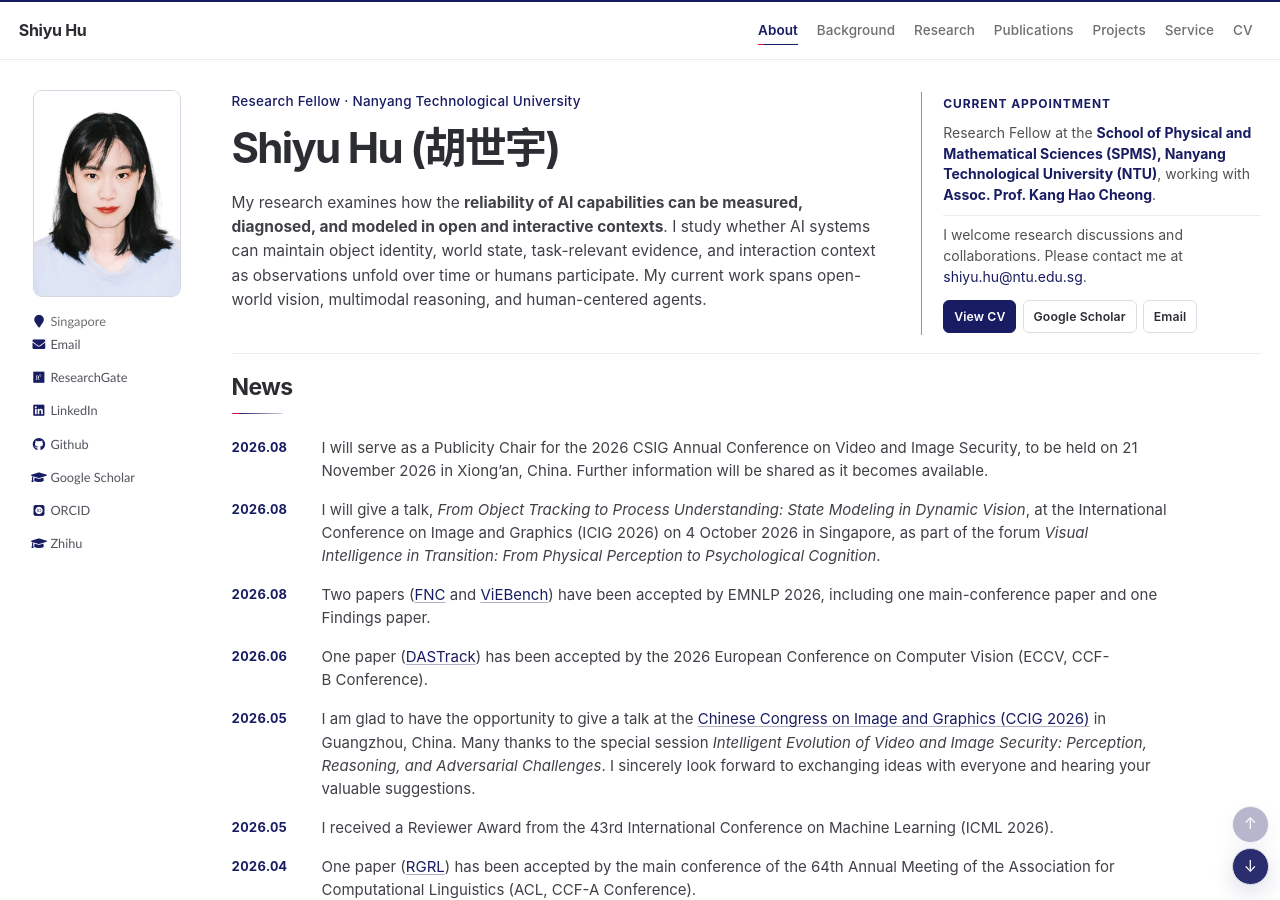
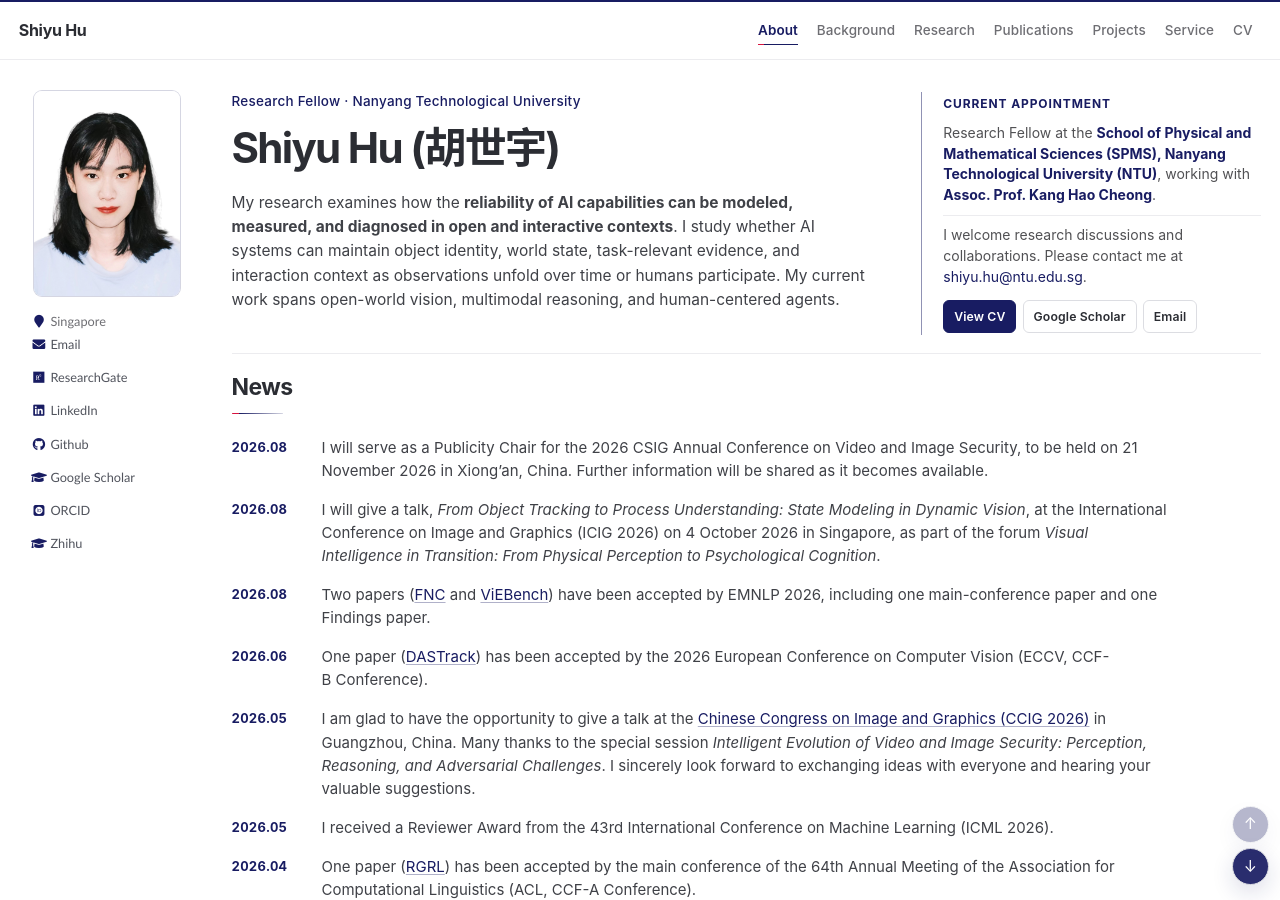
Before and after one commit to huuuuusy/huuuuusy.github.io, a Jekyll site: the page built from _pages/about.md, in a window 1280 px wide and 900 px high. Built offline with Jekyll 4.4.1, drawn with Linux system fonts in a browser that asks for light colours; some web fonts are replaced; some of the changed text lies outside the part shown.

```diff
--- a/_config.yml
+++ b/_config.yml
@@ -55,7 +55,7 @@ compress_html:
 author:
   name: "Shiyu Hu"
   avatar: "profile.jpg"
-  bio: "Research Fellow at Nanyang Technological University. I study how AI capabilities can be measured, diagnosed, and modeled in open contexts."
+  bio: "Research Fellow at Nanyang Technological University. I study how AI capabilities can be modeled, measured, and diagnosed in open contexts."
   location: "Singapore"
   googlescholar: "https://scholar.google.com/citations?user=49W-Rx4AAAAJ"
   email: "shiyu.hu@ntu.edu.sg"
--- a/_includes/home/content/intro.md
+++ b/_includes/home/content/intro.md
@@ -2,7 +2,7 @@
 <div class="intro-primary">
 <span class="intro-kicker">Research Fellow · Nanyang Technological University</span>
 <h2>Shiyu Hu (胡世宇)</h2>
-<p>My research examines how the <strong>reliability of AI capabilities can be measured, diagnosed, and modeled in open and interactive contexts</strong>. I study whether AI systems can maintain object identity, world state, task-relevant evidence, and interaction context as observations unfold over time or humans participate. My current work spans open-world vision, multimodal reasoning, and human-centered agents.</p>
+<p>My research examines how the <strong>reliability of AI capabilities can be modeled, measured, and diagnosed in open and interactive contexts</strong>. I study whether AI systems can maintain object identity, world state, task-relevant evidence, and interaction context as observations unfold over time or humans participate. My current work spans open-world vision, multimodal reasoning, and human-centered agents.</p>
 </div>
 <aside class="intro-profile" aria-label="Current appointment and profile links">
 <div class="intro-profile__item">
```
Also changed, not shown: _includes/home/content/research.md (+1 -1 lines), 1 other file.
